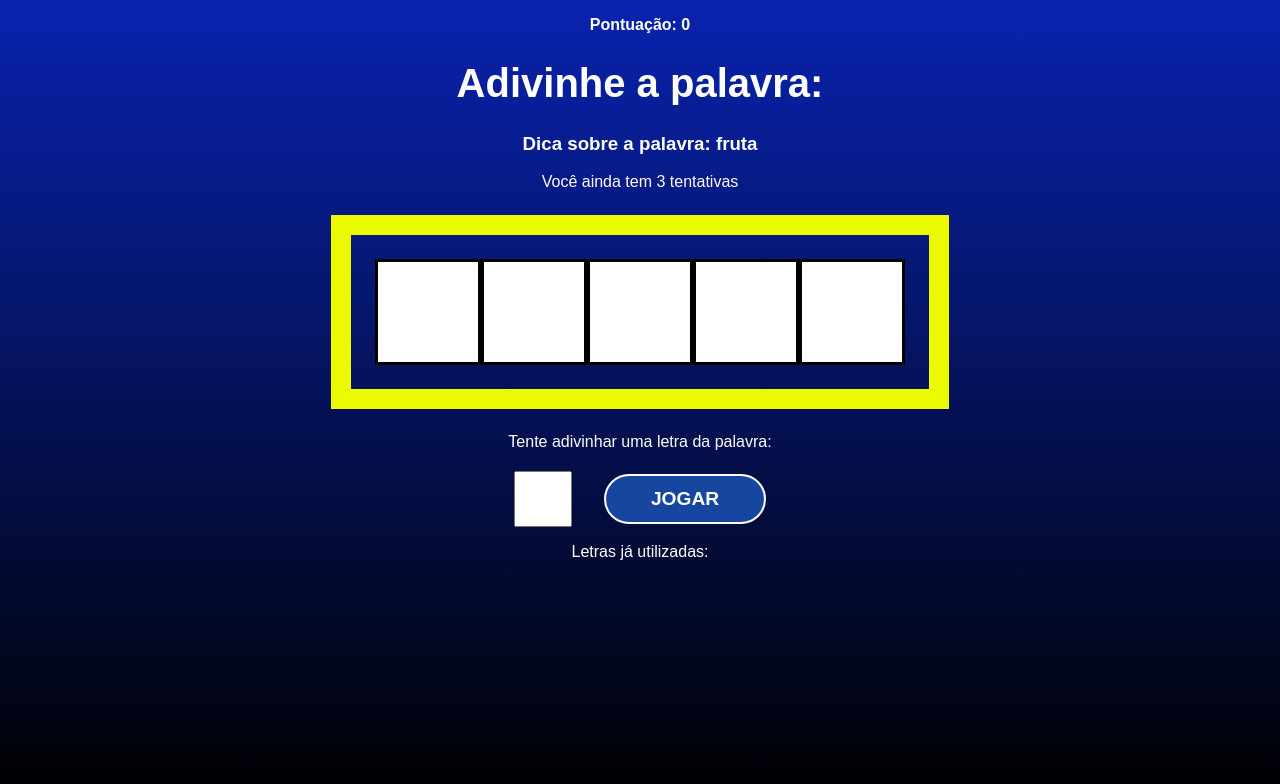
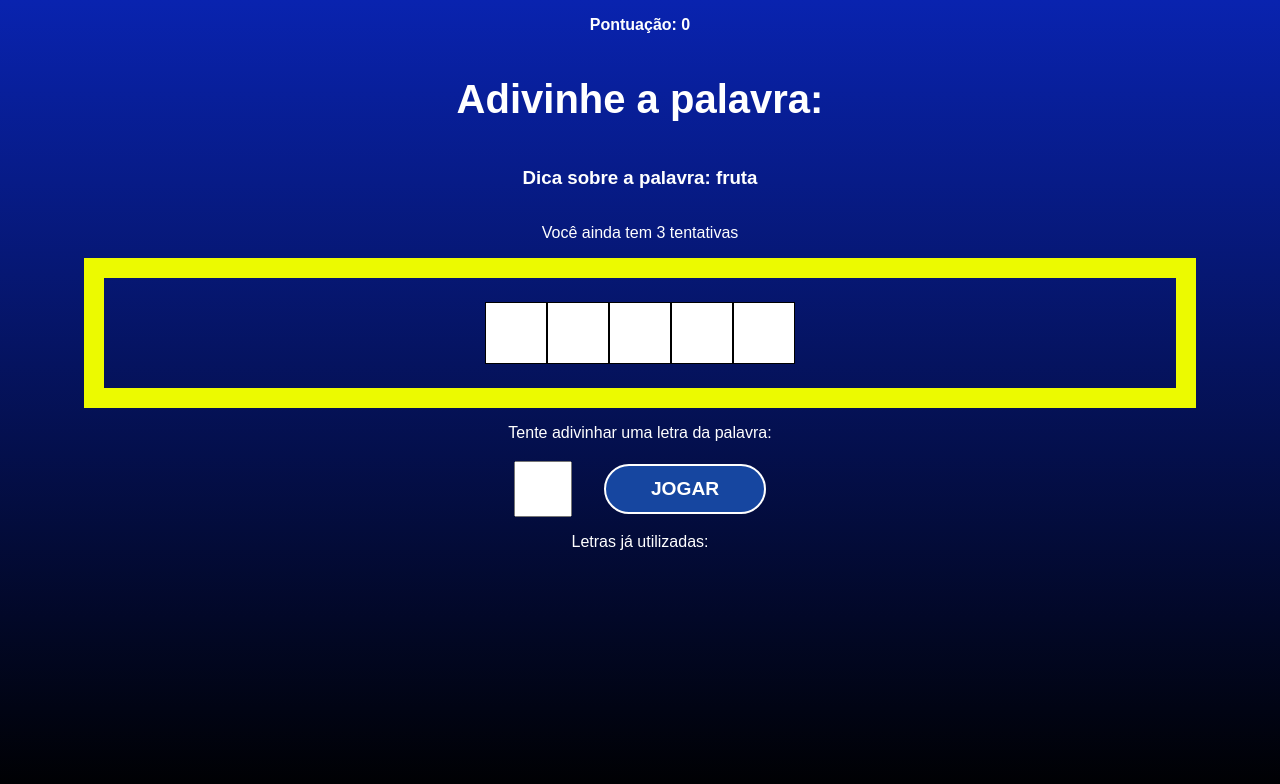
Before and after one commit to Wilian-Pereira-W/project-secret-word, a React (Create React App) app: page / in a window 1280 px wide. Shown: the top 784 px of the page. Built offline with nearby package versions, Linux system fonts and the light colour scheme.

Commit message:
style: alterando estilos

```diff
--- a/src/components/Game/styles.module.scss
+++ b/src/components/Game/styles.module.scss
@@ -1,3 +1,10 @@
+.game {
+  width: 80%;
+  display: flex;
+  flex-direction: column;
+  align-items: center;
+  justify-content: center;
+}
 .game h1 {
   font-size: 2.5em;
 }
@@ -11,22 +18,27 @@
 }
 
 .wordContainer {
-  margin: 1.5em;
   padding: 1.5em;
   border: 20px solid #ecfa00;
   display: flex;
+  align-items: center;
+  justify-content: center;
+  width: 100%;
 }
 
 .letter, .blankSquare {
-  font-size: 70px;
+  font-size: 30px;
   line-height: 1.5;
-  border: 3px solid #000;
-  height: 100px;
-  width: 100px;
+  border: 1px solid #000;
+  height: 60px;
+  width: 60px;
   text-transform: uppercase;
   background-color: #FFF;
   color: #000;
   font-weight: bold;
+  display: flex;
+  align-items: center;
+  justify-content: center;
 }
 
 .letterContainer p {
@@ -46,3 +58,7 @@
   text-align: center;
   margin-right: 1em;
 }
+
+.wrongLettersContainer span {
+  text-transform: uppercase;
+}
--- a/src/index.css
+++ b/src/index.css
@@ -6,7 +6,7 @@ body {
   font-family: Arial, Helvetica, sans-serif;
   margin: 0;
   padding: 0;
-  background: linear-gradient(180deg, rgba(9, 35, 175, 1) 0%, rgba(0, 0, 0, 1));
+  background: linear-gradient(180deg, rgba(9, 35, 175, 1), rgba(0, 0, 0, 1));
   color: #FFF;
 }
 
```
